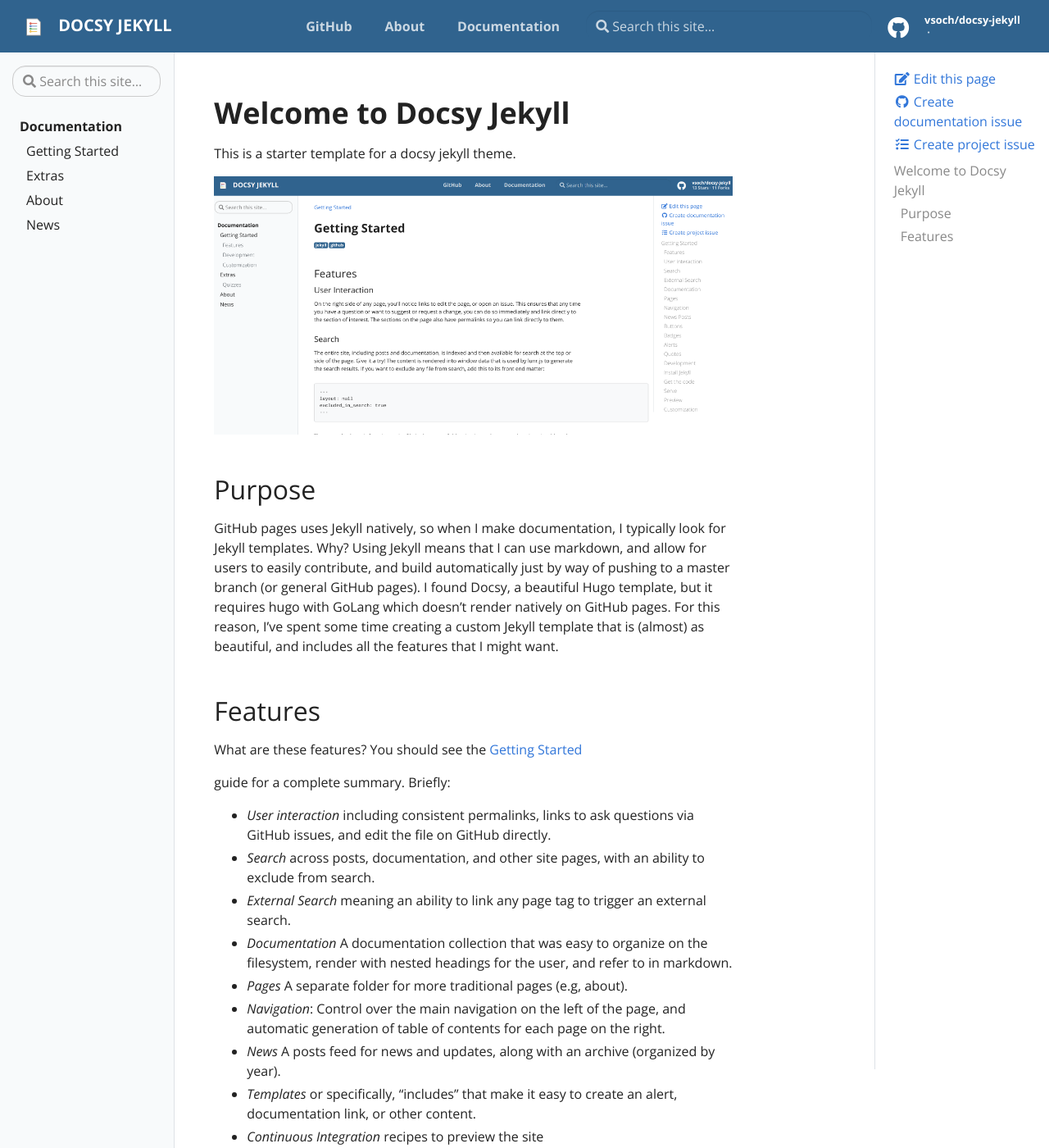
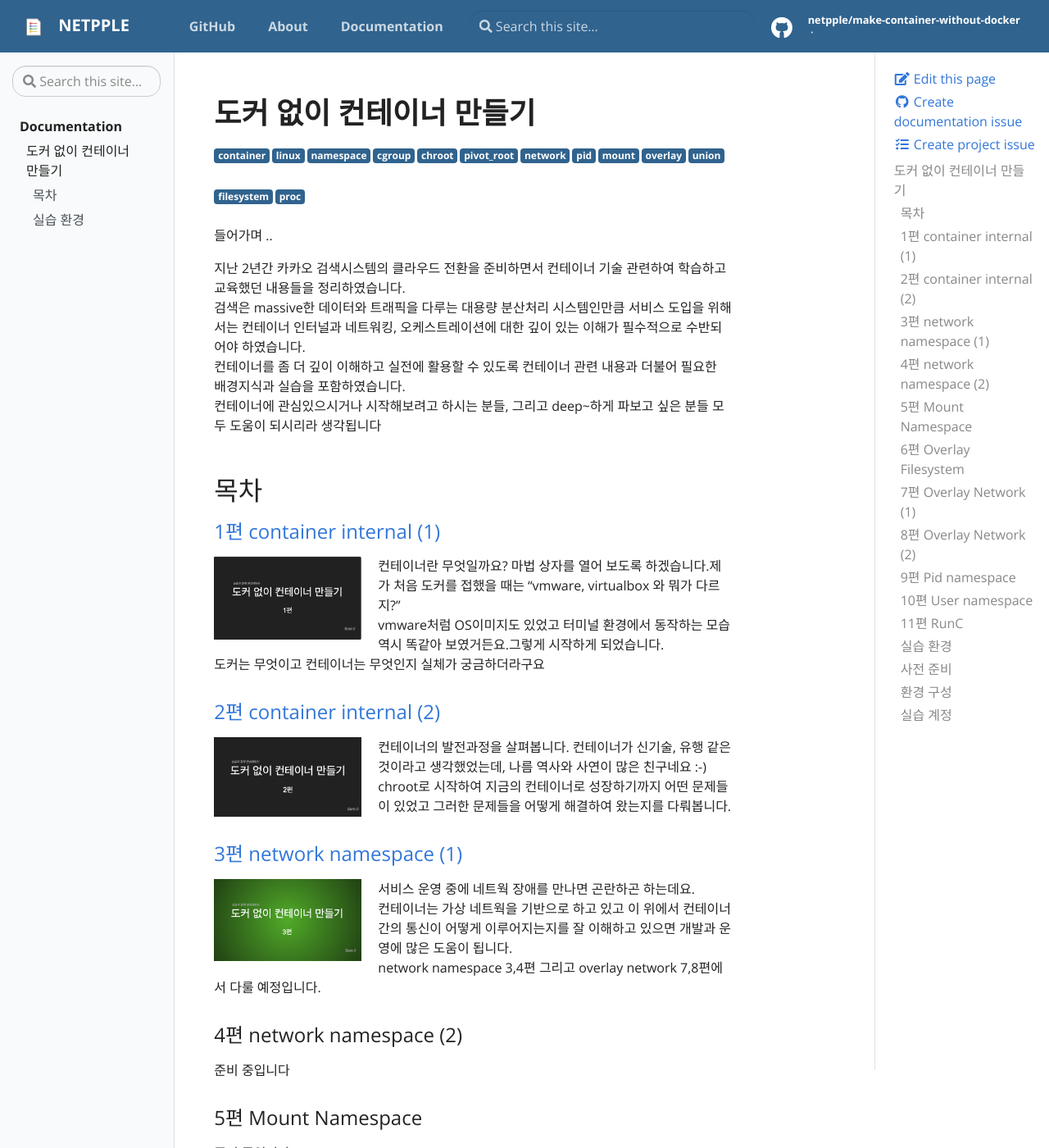
Before and after one commit to netpple/netpple.github.io, a Jekyll site: the page built from _docs/make-container-without-docker.md, in a window 1280 px wide and 1400 px high. Shown: the whole window at 82% size. Built offline with Jekyll 4.4.1, drawn with Linux system fonts in a browser that asks for light colours; some of the changed text lies outside the part shown.

Commit message:
init pages

````diff
--- a/_config.yml
+++ b/_config.yml
@@ -14,13 +14,11 @@
 # You can create any custom variable you would like, and they will be accessible
 # in the templates via {{ site.myvariable }}.
 
-title: Docsy Jekyll
-email: your-email@domain.com
-author: Dinosaur Avocado
+title: netpple
+email: netpple30@gmail.com
+author: Sam Young Kim
 description: > # this means to ignore newlines until "baseurl:"
-  Write an awesome description for your new site here. You can edit this
-  line in _config.yml. It will appear in your document head meta (for
-  Google search results) and in your feed.xml site description.
+  Sam의 기술블로그 입니다.
 
 # DO NOT CHANGE THE LINE OF THIS FILE without editing .circleci/circle_urls.sh
 baseurl: "" # the subpath of your site, e.g. /blog
@@ -29,15 +27,15 @@
 url: "https://netpple.github.io" # the base hostname & protocol for your site
 
 # Social (First three Required)
-repo: "https://github.com/vsoch/docsy-jekyll"
-github_user: "vsoch"
-github_repo: "docsy-jekyll"
+repo: "https://github.com/netpple/make-container-without-docker"
+github_user: "netpple"
+github_repo: "make-container-without-docker"
 github_branch: "master"
 
 # Optional
-twitter: vsoch
-linkedin: vsochat
-dockerhub: vanessa
+twitter: netpple@twitter.com
+facebook: sam.kim.56808
+home: netpple.github.io
 
 # Should there be feedback buttons at the bottom of pages?
 feedback: true
--- /dev/null
+++ b/_docs/make-container-without-docker.md
@@ -0,0 +1,168 @@
+---
+layout: page
+title: Welcome to Netpple
+permalink: /
+title: 도커 없이 컨테이너 만들기
+tags:
+ - container
+ - linux
+ - namespace
+ - cgroup
+ - chroot
+ - pivot_root
+ - network
+ - pid
+ - mount
+ - overlay
+ - union
+ - filesystem
+ - proc
+description: 목차 및 실습환경 구성안내
+---
+
+# 도커 없이 컨테이너 만들기
+
+
+들어가며 ..
+
+지난 2년간 카카오 검색시스템의 클라우드 전환을 준비하면서 컨테이너 기술 관련하여 학습하고 교육했던 내용들을 정리하였습니다.
+검색은 massive한 데이터와 트래픽을 다루는 대용량 분산처리 시스템인만큼 서비스 도입을 위해서는 컨테이너 인터널과 네트워킹,
+오케스트레이션에 대한 깊이 있는 이해가 필수적으로 수반되어야 하였습니다.
+컨테이너를 좀 더 깊이 이해하고 실전에 활용할 수 있도록 컨테이너 관련 내용과 더불어 필요한 배경지식과 실습을 포함하였습니다.
+컨테이너에 관심있으시거나 시작해보려고 하시는 분들, 그리고 deep~하게 파보고 싶은 분들 모두 도움이 되시리라 생각됩니다
+
+## 목차
+
+### [1편 container internal (1)](https://docs.google.com/presentation/d/1Z9RcxEy0I5Xq6yd6JHQ8hBTgsfjcwHJ2NoHkl_KL3TY/edit#){:target="_blank"}
+
+![/docs/assets/img/make-container-without-docker-intro-1.png](/docs/assets/img/make-container-without-docker-intro-1.png){:width="200"}{:.align-left}
+
+컨테이너란 무엇일까요? 마법 상자를 열어 보도록 하겠습니다.제가 처음 도커를 접했을 때는 "vmware, virtualbox 와 뭐가 다르지?"
+vmware처럼 OS이미지도 있었고 터미널 환경에서 동작하는 모습 역시 똑같아 보였거든요.그렇게 시작하게 되었습니다.
+도커는 무엇이고 컨테이너는 무엇인지 실체가 궁금하더라구요
+
+
+### [2편 container internal (2)](https://docs.google.com/presentation/d/1ROUHDBp1l7oP6wcCO-kfj9tQHHjDQg5gFm1FXr5IB1I/edit#){:target="_blank"}
+
+![/docs/assets/img/make-container-without-docker-intro-2.png](/docs/assets/img/make-container-without-docker-intro-2.png){:width="200"}{:.align-left}
+컨테이너의 발전과정을 살펴봅니다. 컨테이너가 신기술, 유행 같은 것이라고 생각했었는데, 나름 역사와 사연이 많은 친구네요 :-)
+chroot로 시작하여 지금의 컨테이너로 성장하기까지 어떤 문제들이 있었고 그러한 문제들을 어떻게 해결하여 왔는지를 다뤄봅니다.
+
+
+### [3편 network namespace (1)](https://docs.google.com/presentation/d/1NhzhNDiWTCIKCViWPW8Wvza8GrT56xugymX5TV-WLbc/edit#){:target="_blank"}
+
+![/docs/assets/img/make-container-without-docker-intro-3.png](/docs/assets/img/make-container-without-docker-intro-3.png){:width="200"}{:.align-left}
+
+서비스 운영 중에 네트웍 장애를 만나면 곤란하곤 하는데요.
+컨테이너는 가상 네트웍을 기반으로 하고 있고 이 위에서 컨테이너 간의 통신이 어떻게 이루어지는지를 잘 이해하고 있으면 개발과 운영에 많은 도움이 됩니다.
+network namespace 3,4편 그리고 overlay network 7,8편에서 다룰 예정입니다.
+
+
+### 4편 network namespace (2)
+
+준비 중입니다
+
+### 5편 Mount Namespace
+
+준비 중입니다
+
+### 6편 Overlay Filesystem
+
+준비 중입니다
+
+### 7편 Overlay Network (1)
+
+준비 중입니다
+
+### 8편 Overlay Network (2)
+
+준비 중입니다
+
+### 9편 Pid namespace
+
+준비 중입니다
+
+### 10편 User namespace
+
+준비 중입니다
+
+### 11편 RunC
+
+준비 중입니다
+
+## 실습 환경
+
+### 사전 준비
+
+- 맥 환경에서 VirtualBox + Vagrant 기반으로 테스트되고 준비되었습니다.
+  - 맥 이외의 OS(윈도우,우분투,...)도 괜찮습니다만 원활한 실습을 위해서 "Vagrant" 사용은 권장드립니다
+
+  - 혹시, Vagrant 사용이 어려운 분들은 우분투 18.04버전 환경을 준비하고 "실습환경 구성"의 Vagrantfile을 참고하여 필요한 프로그램들을 설치해주세요
+
+
+### 환경 구성
+
+Git clone
+```bash
+$ git clone https://github.com/netpple/make-container-without-docker.git
+```
+
+VM 생성
+```bash
+$ cd make-container-without-docker
+$ vagrant up
+```
+
+VM 상태
+```bash
+$ vagrant status
+Current machine states:
+
+ubuntu1804                running (virtualbox)
+```
+
+VM 접속
+```bash
+$ vagrant ssh ubuntu1804
+Welcome to Ubuntu 18.04.5 LTS (GNU/Linux 4.15.0-128-generic x86_64)
+
+ * Documentation:  https://help.ubuntu.com
+ * Management:     https://landscape.canonical.com
+ * Support:        https://ubuntu.com/advantage
+
+  System information as of Fri Apr 30 01:50:02 UTC 2021
+
+  System load:  0.08              Users logged in:        0
+  Usage of /:   4.4% of 61.80GB   IP address for eth0:    10.0.2.15
+  Memory usage: 14%               IP address for eth1:    192.168.104.2
+  Swap usage:   0%                IP address for docker0: 172.17.0.1
+  Processes:    114
+
+
+This system is built by the Bento project by Chef Software
+More information can be found at https://github.com/chef/bento
+vagrant@ubuntu1804:~$
+```
+
+참고 (Vagrant 명령어)
+```bash
+# VM 중지와 재개
+$ vagrant suspend
+$ vagrant resume
+# VM 종료와 기동
+$ vagrant halt
+$ vagrant up
+# VM 재기동
+$ vagrant reload
+# VM 재설정/기동
+$ vagrant reload --provision
+```
+
+### 실습 계정
+실습은 root로 진행합니다
+```shell
+vagrant@ubuntu1804:~$ sudo -Es
+root@ubuntu1804:~#
+```
+
+모든 준비가 끝났습니다. 이제 즐겨볼까요 :-)
--- a/_includes/head.html
+++ b/_includes/head.html
@@ -36,6 +36,7 @@
 
 <link rel="stylesheet" href="{{ site.baseurl }}/assets/css/main.css">
 <link rel="stylesheet" href="{{ site.baseurl }}/assets/css/palette.css">
+<link rel="stylesheet" href="{{ site.baseurl }}/assets/css/make-container-without-docker.css">
 <script
   src="{{ site.baseurl }}/assets/js/jquery-3.3.1/jquery-3.3.1.min.js"
   integrity="sha256-FgpCb/KJQlLNfOu91ta32o/NMZxltwRo8QtmkMRdAu8="
--- /dev/null
+++ b/assets/css/make-container-without-docker.css
@@ -0,0 +1,4 @@
+img.align-left{
+    float:left;
+    padding: 0px 20px 0px 0px;
+}
--- a/pages/index.md
+++ b/pages/index.md
@@ -1,40 +1,21 @@
 ---
 layout: page
-title: Docsy Jekyll Theme
+title: Welcome to Netpple
 permalink: /
 ---
 
-# Welcome to Docsy Jekyll
+# Welcome to Netpple
 
-This is a starter template for a docsy jekyll theme.
+## 새로운 글
 
-![assets/img/docsy-jekyll.png](assets/img/docsy-jekyll.png)
-
-## Purpose
-
-GitHub pages uses Jekyll natively, so when I make documentation, I typically
-look for Jekyll templates. Why? Using Jekyll means that I can use markdown,
-and allow for users to easily contribute, and build automatically just by
-way of pushing to a master branch (or general GitHub pages).
-I found Docsy, a beautiful Hugo template, but it requires hugo with GoLang
-which doesn't render natively on GitHub pages. For this reason, I've spent
-some time creating a custom Jekyll template that is (almost) as beautiful,
-and includes all the features that I might want.
-
-## Features
-
-What are these features? You should see the {% include doc.html name="Getting Started" path="getting-started" %}
-guide for a complete summary. Briefly:
-
- - *User interaction* including consistent permalinks, links to ask questions via GitHub issues, and edit the file on GitHub directly.
- - *Search* across posts, documentation, and other site pages, with an ability to exclude from search.
- - *External Search* meaning an ability to link any page tag to trigger an external search.
- - *Documentation* A documentation collection that was easy to organize on the filesystem, render with nested headings for the user, and refer to in markdown.
- - *Pages* A separate folder for more traditional pages (e.g, about).
- - *Navigation*: Control over the main navigation on the left of the page, and automatic generation of table of contents for each page on the right.
- - *News* A posts feed for news and updates, along with an archive (organized by year).
- - *Templates* or specifically, "includes" that make it easy to create an alert, documentation link, or other content.
- - *Continuous Integration* recipes to preview the site
+<div class="section-index">
+    <hr class="panel-line">
+    {% for post in site.docs  %}
+    <div class="entry">
+    <h5><a href="{{ post.url | prepend: site.baseurl }}">{{ post.title }}</a></h5>
+    <p>{{ post.description }}</p>
+    </div>{% endfor %}
+</div>
 
 
 For features, getting started with development, see the {% include doc.html name="Getting Started" path="getting-started" %} page. Would you like to request a feature or contribute?
````
Also changed, not shown: _data/toc.yml (+18 -20 lines), _docs/getting-started.md (deleted, +0 -383 lines), _posts/2019-06-28-hello-world.md (+1 -1 lines), _posts/2019-06-29-welcome.md (+2 -2 lines), _docs/assets/img/make-container-without-docker-intro-1.png (added), _docs/assets/img/make-container-without-docker-intro-2.png (added), _docs/assets/img/make-container-without-docker-intro-3.png (added).
